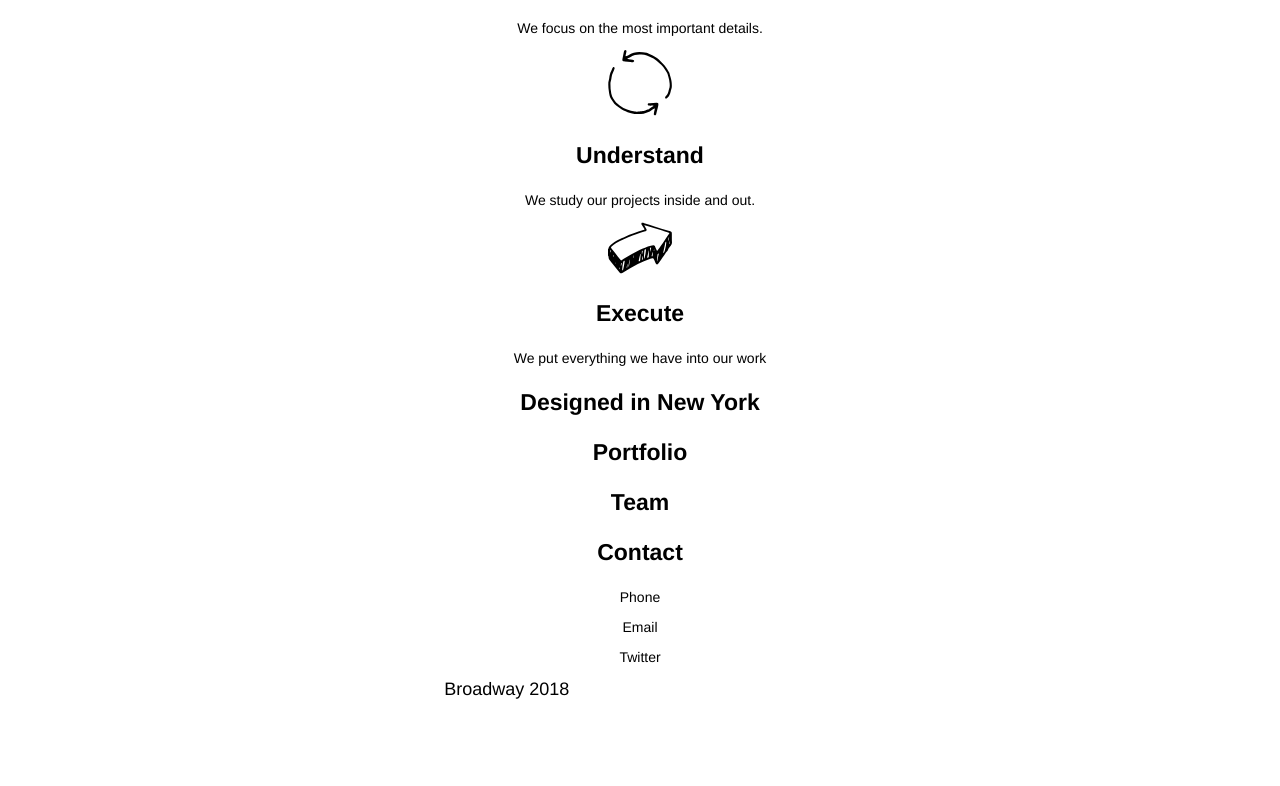
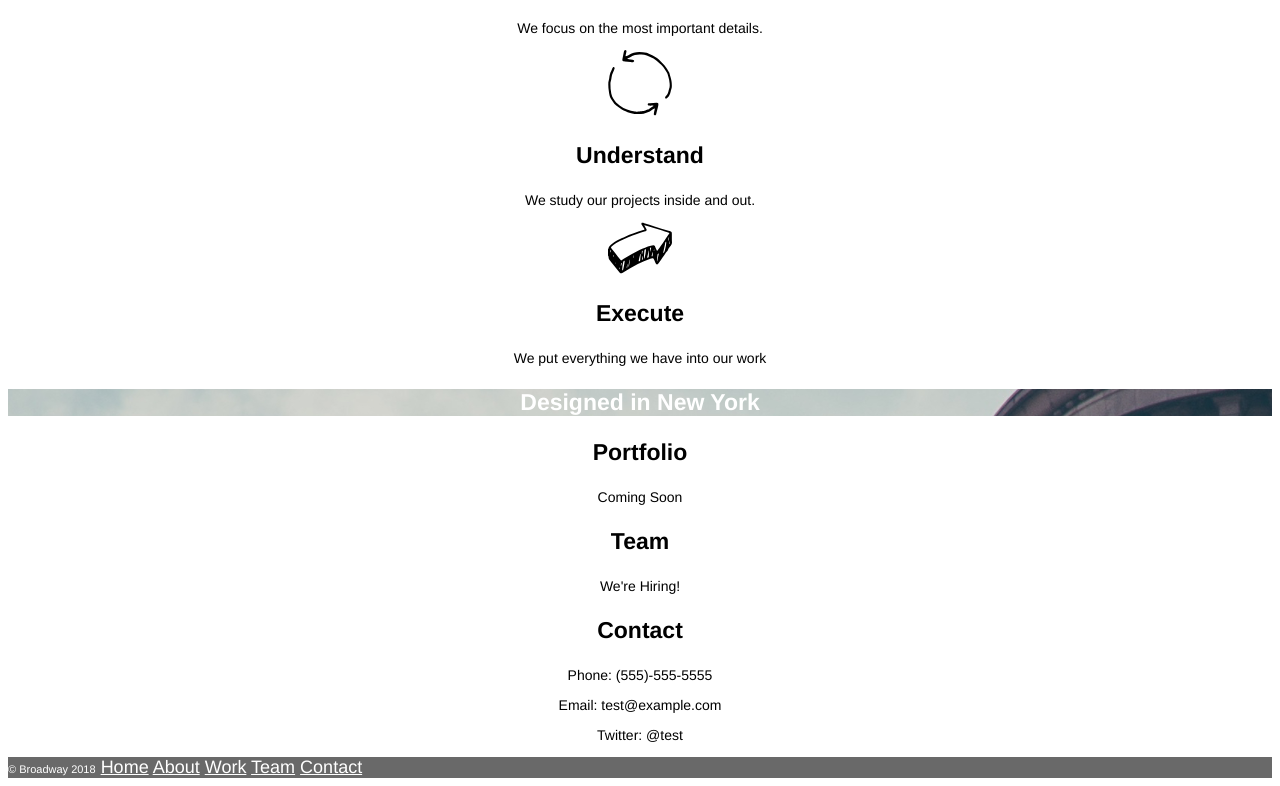
Before and after one commit to orlyrory/broadway, a plain HTML site: page index.html in a window 1280 px wide. Shown: the part 532-1318 px from the top of the page. Before the commit the page ends 1240 px from the top, so only its background shows below. Drawn offline with Linux system fonts and the light colour scheme.

Commit message:
completed project

```diff
--- a/index.html
+++ b/index.html
@@ -39,31 +39,32 @@
     </div>
 
     <!-- BREAK -->
-    <h3 id="imgbgr">Designed in New York</h3>
+    <h3 class="imgbgr">Designed in New York</h3>
 
     <!-- EXPANDED SECTION -->
     <div class="process">
-      <h3> Portfolio</h3>
-      <p></p>
+        <h3>Portfolio</h3>
+        <p>Coming Soon</p>
 
         <h3>Team</h3>
-      <p></p>
+        <p>We're Hiring!</p>
 
         <h3>Contact</h3>
-      <p>Phone</p>
-      <p>Email</p>
-      <p>Twitter</p>
+        <p>Phone: (555)-555-5555</p>
+        <p>Email: test@example.com</p>
+        <p>Twitter: @test</p>
     </div>
 
+    <!-- FOOTER SECTION -->
+
     <div class="footer">
-
         <nav>
-        <span id="copyright">Broadway 2018</span>
-        <a>Home</a>
-        <a>About</a>
-        <a>Work</a>
-        <a>Team</a>
-        <a>Contact</a>
+            <span id="copyright">© Broadway 2018</span>
+            <a href="#">Home</a>
+            <a href="#">About</a>
+            <a href="#">Work</a>
+            <a href="#">Team</a>
+            <a href="#">Contact</a>
 
         </nav>
 
--- a/resources/css/style.css
+++ b/resources/css/style.css
@@ -34,3 +34,20 @@
     background-size: cover;
 
 }
+
+.footer {
+    text-align: left;
+    background-color: dimgray;
+    color: white;
+}
+
+#copyright {
+    font-size: 11px;
+}
+
+.imgbgr {
+
+    background: url(../images/the-flatiron-building.png);
+
+    color: white;
+}
```
Lines whose indentation alone changed are shown as unchanged.
